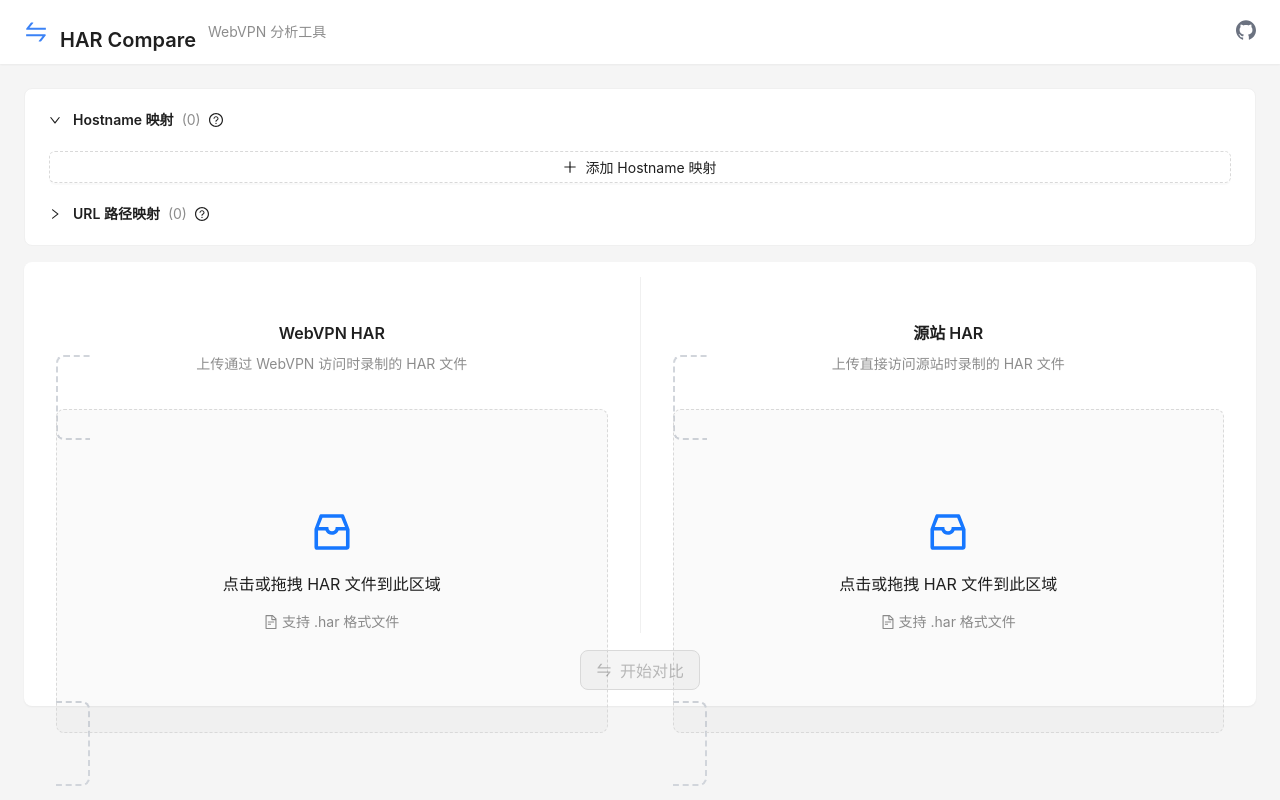
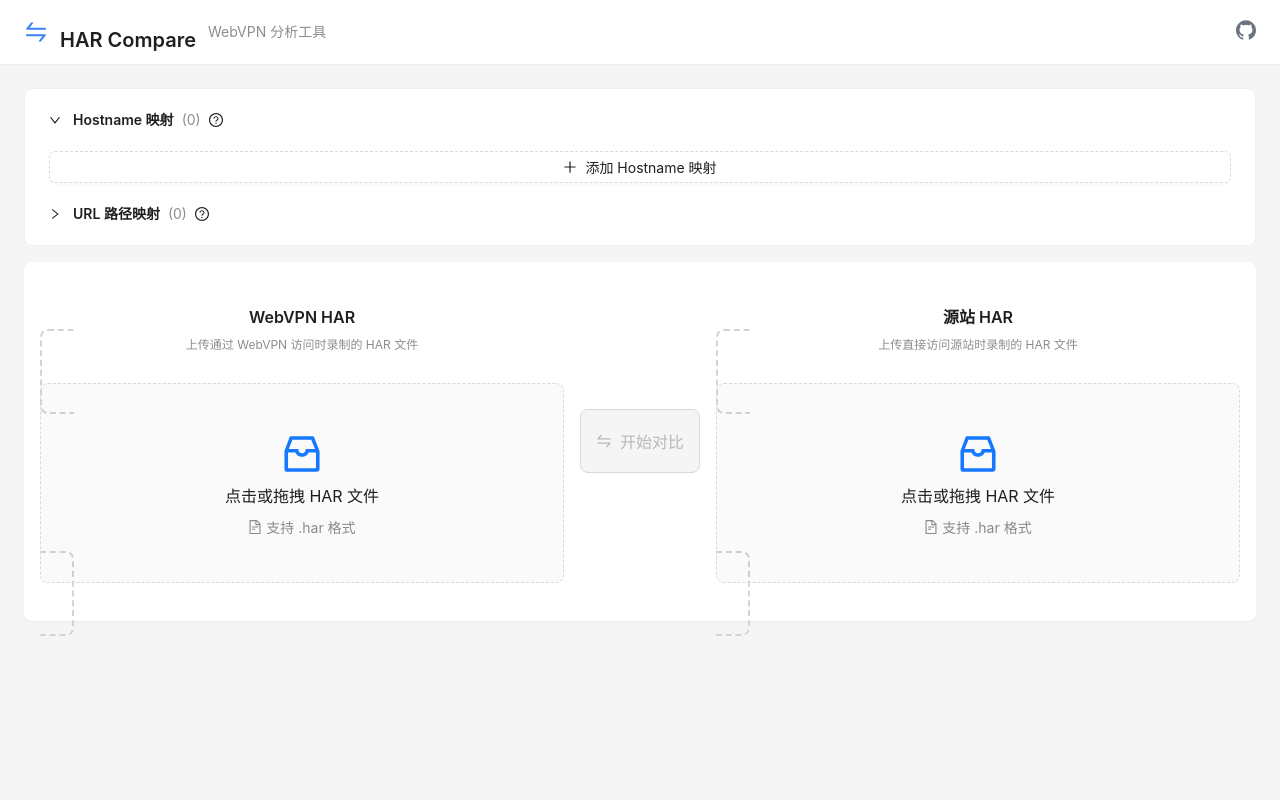
Before and after one commit to zhangyc310/harCompare, a React (Vite) app: page / in a window 1280 px wide. Built offline with nearby package versions, Linux system fonts and the light colour scheme.

Commit message:
feat: optimize upload UI layout and sizing
- Reduce upload drag area padding and icon sizes for more compact layout
- Position compare button between two upload areas
- Remove unused Divider import from App.tsx
- Improve visual balance with horizontal flex layout

```diff
--- a/src/App.tsx
+++ b/src/App.tsx
@@ -1,5 +1,5 @@
 import React, { useState, useCallback, useEffect } from 'react';
-import { Layout, Button, Typography, Divider, message, Drawer, FloatButton } from 'antd';
+import { Layout, Button, Typography, message, Drawer, FloatButton } from 'antd';
 import { SwapOutlined, GithubOutlined, UnorderedListOutlined } from '@ant-design/icons';
 import type { HarFile, MappingConfig, CompareResult, EntryCompareResult } from './types';
 import { DEFAULT_MAPPING_CONFIG } from './types';
@@ -142,7 +142,7 @@ const App: React.FC = () => {
 
         {/* 上传区域 */}
         <div className="bg-white rounded-lg shadow-sm p-4 mb-4">
-          <div className="flex">
+          <div className="flex items-center gap-4">
             <HarUploader
               title="WebVPN HAR"
               description="上传通过 WebVPN 访问时录制的 HAR 文件"
@@ -150,7 +150,22 @@ const App: React.FC = () => {
               harFile={webvpnHar}
               filename={webvpnFilename}
             />
-            <Divider type="vertical" className="h-auto mx-4" />
+
+            {/* 对比按钮 */}
+            <div className="flex flex-col items-center justify-center">
+              <Button
+                type="primary"
+                size="large"
+                icon={<SwapOutlined />}
+                onClick={handleCompare}
+                loading={isComparing}
+                disabled={!webvpnHar || !sourceHar}
+                style={{ height: '64px', fontSize: '16px' }}
+              >
+                开始对比
+              </Button>
+            </div>
+
             <HarUploader
               title="源站 HAR"
               description="上传直接访问源站时录制的 HAR 文件"
@@ -158,20 +173,6 @@ const App: React.FC = () => {
               harFile={sourceHar}
               filename={sourceFilename}
             />
-          </div>
-
-          {/* 对比按钮 */}
-          <div className="text-center mt-4">
-            <Button
-              type="primary"
-              size="large"
-              icon={<SwapOutlined />}
-              onClick={handleCompare}
-              loading={isComparing}
-              disabled={!webvpnHar || !sourceHar}
-            >
-              开始对比
-            </Button>
           </div>
         </div>
 
--- a/src/components/Upload/HarUploader.tsx
+++ b/src/components/Upload/HarUploader.tsx
@@ -57,25 +57,25 @@ export const HarUploader: React.FC<HarUploaderProps> = ({
   };
 
   return (
-    <div className="flex-1 p-4">
-      <Title level={5} className="mb-3 text-center">
+    <div className="flex-1">
+      <Title level={5} className="mb-2 text-center">
         {title}
       </Title>
       {description && (
-        <Text type="secondary" className="block text-center mb-3">
+        <Text type="secondary" className="block text-center mb-2 text-xs">
           {description}
         </Text>
       )}
 
       {harFile ? (
-        <div className="border-2 border-solid border-green-400 rounded-lg p-6 bg-green-50 text-center">
+        <div className="border-2 border-solid border-green-400 rounded-lg p-3 bg-green-50 text-center">
           <Space direction="vertical" size="small">
-            <CheckCircleOutlined className="text-4xl text-green-500" />
-            <Text strong>{filename}</Text>
-            <Text type="secondary">{harFile.log.entries.length} 个请求</Text>
-            <Dragger {...uploadProps} className="mt-2 bg-white">
-              <Text type="secondary" className="text-sm">
-                点击或拖拽替换文件
+            <CheckCircleOutlined className="text-2xl text-green-500" />
+            <Text strong className="text-sm">{filename}</Text>
+            <Text type="secondary" className="text-xs">{harFile.log.entries.length} 个请求</Text>
+            <Dragger {...uploadProps} className="mt-1 bg-white" style={{ padding: '8px' }}>
+              <Text type="secondary" className="text-xs">
+                点击或拖拽替换
               </Text>
             </Dragger>
           </Space>
@@ -84,13 +84,14 @@ export const HarUploader: React.FC<HarUploaderProps> = ({
         <Dragger
           {...uploadProps}
           className="upload-dragger"
+          style={{ padding: '16px' }}
         >
-          <p className="ant-upload-drag-icon">
-            <InboxOutlined className="text-5xl text-blue-400" />
+          <p className="ant-upload-drag-icon" style={{ marginBottom: '8px' }}>
+            <InboxOutlined className="text-3xl text-blue-400" />
           </p>
-          <p className="ant-upload-text">点击或拖拽 HAR 文件到此区域</p>
-          <p className="ant-upload-hint">
-            <FileTextOutlined /> 支持 .har 格式文件
+          <p className="ant-upload-text text-sm" style={{ marginBottom: '4px' }}>点击或拖拽 HAR 文件</p>
+          <p className="ant-upload-hint text-xs">
+            <FileTextOutlined /> 支持 .har 格式
           </p>
         </Dragger>
       )}
```
